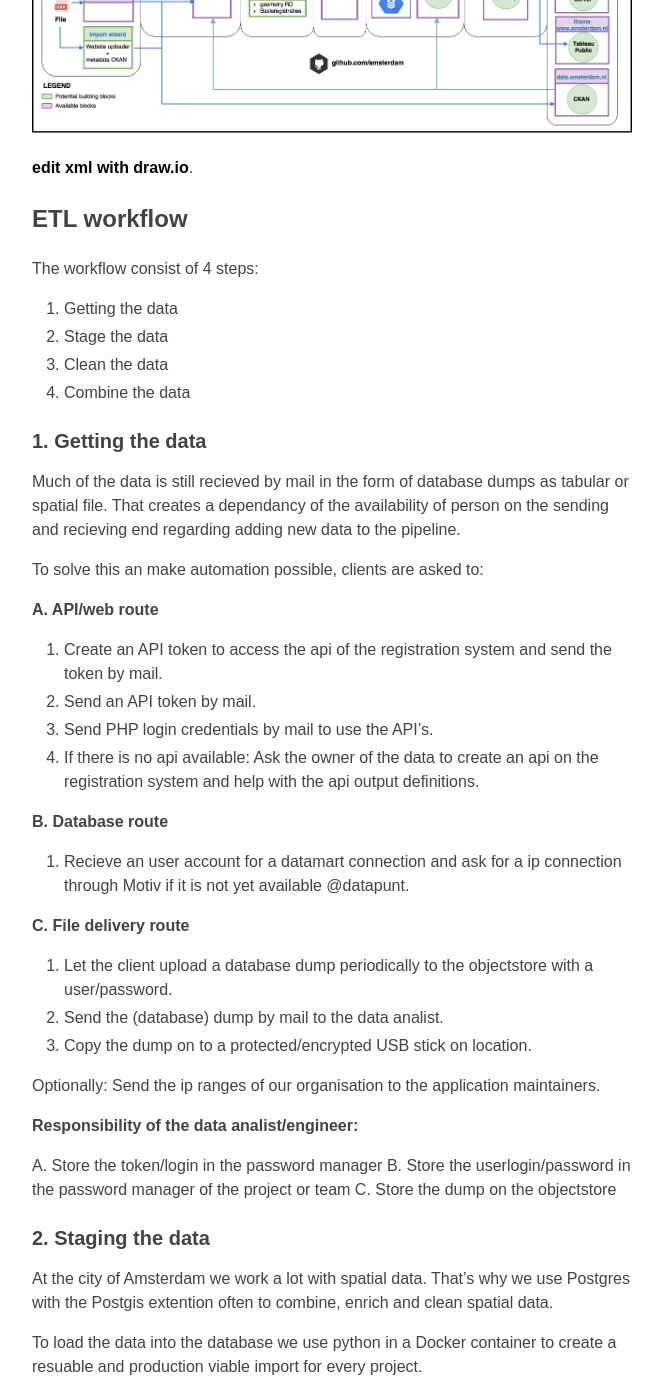
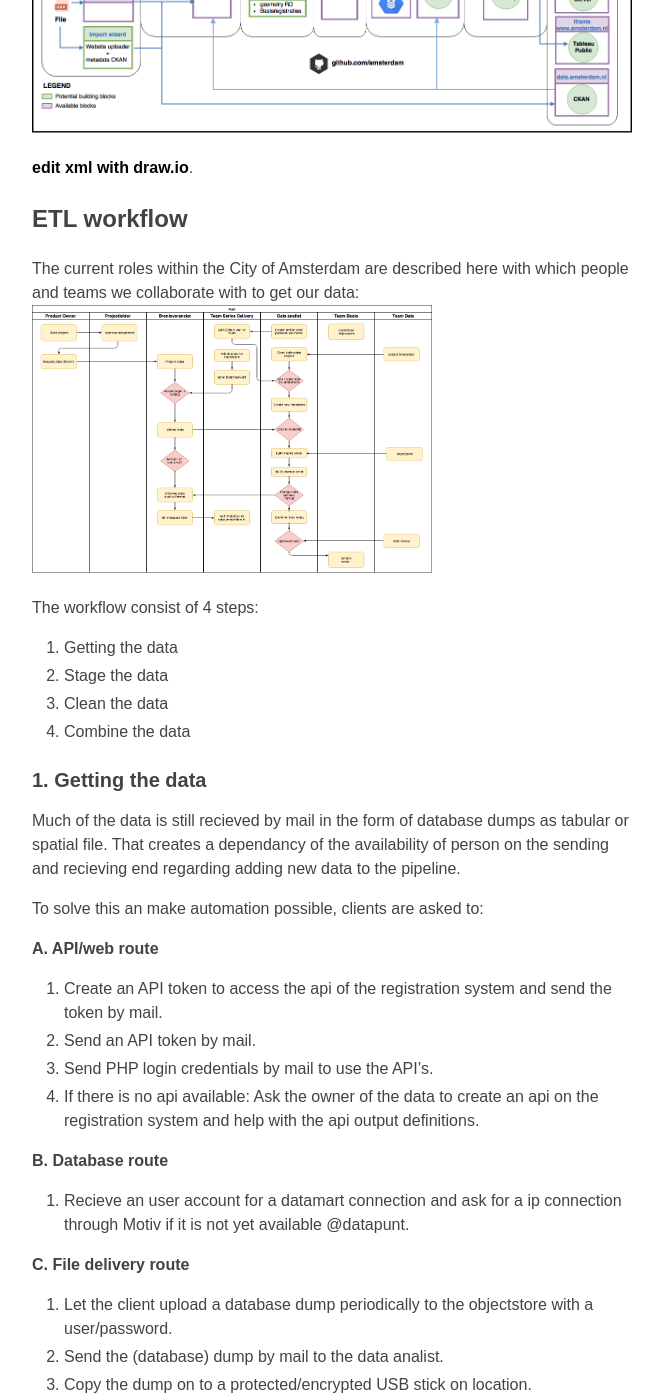
Before and after one commit to Amsterdam/amsterdam.github.io, a Jekyll site: the page built from guides/data-pipeline.md, in a window 1280 px wide and 1400 px high, scrolled down 1197 px. Shown: the whole window, without its empty margins (138-801 px from the left). Built offline with Jekyll 4.4.1, drawn with Linux system fonts in a browser that asks for light colours; our own code applies the rules of GitHub Pages for plain Markdown files; part of the change alters nothing that is shown; some of the changed text lies outside the part shown.

Commit message:
added lanes chart

```diff
--- a/guides/data-pipeline.md
+++ b/guides/data-pipeline.md
@@ -29,6 +29,9 @@ We use a these principles:
 <a href="https://www.draw.io/?lightbox=1&highlight=000000&edit=_blank&layers=1&nav=1&title=data_pipeline_v2.xml#Uhttps%3A%2F%2Fraw.githubusercontent.com%2Famsterdam%2Famsterdam.github.io%2Fmaster%2Fdata-pipeline-flow-v2.xml">edit xml with draw.io</a>.
 
 ## ETL workflow
+
+The current roles within the City of Amsterdam are described here with which people and teams we collaborate with to get our data:
+<a href="/images/data-pipeline-flowchart.png"><img src="/images/data-pipeline-flowchart.png" width="400"></a>
 
 The workflow consist of 4 steps:
 1. Getting the data
@@ -63,9 +66,9 @@ Send the ip ranges of our organisation to the application maintainers.
 
 **Responsibility of the data analist/engineer:**
 
-A. Store the token/login in the password manager
-B. Store the userlogin/password in the password manager of the project or team
-C. Store the dump on the objectstore
+1. Store the token/login in the password manager
+2. Store the userlogin/password in the password manager of the project or team
+3. Store the dump on the objectstore
 
 
 ### 2. Staging the data
```
